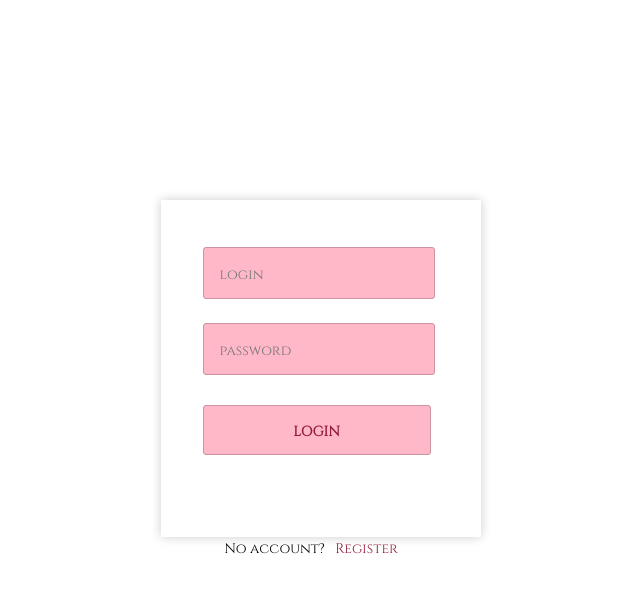
After one commit to vzamyati/Piscine-PHP, a PHP site: page /login.html in a window 1280 px wide. The commit adds this page. Shown: the top 593 px of the page, without its empty margins (329-969 px from the left). Run offline with PHP 8.4, Linux system fonts and the light colour scheme.

Commit message:
cont rush

```diff
--- a/htdocs/rush00/fonts.css
+++ b/htdocs/rush00/fonts.css
@@ -1,20 +1,20 @@
 @font-face {
 	font-family: "Cinzel-Regular";
-	src: url("../fonts/Cinzel/Cinzel-Regular.eot?#iefix")format("embedded-opentype"),
-	url("fonts/Cinzel/Cinzel-Regular.otf") format("truetype");
-	font-style: normal;
-	font-weight: normal;
-}
-/*
-@font-face {
-	font-family: "OpenSans-Bold";
-	src: url("fonts/OpenSans/OpenSans-Bold.eot?#iefix")format("embedded-opentype"),
-	url("fonts/OpenSans/OpenSans-Bold.ttf") format("truetype");
+	src: url("../fonts/cinzel/Cinzel-Regular.eot?#iefix")format("embedded-opentype"),
+	url("fonts/cinzel/Cinzel-Regular.otf") format("truetype");
 	font-style: normal;
 	font-weight: normal;
 }
 
 @font-face {
+	font-family: "Cinzel-Black";
+	src: url("../fonts/cinzel/Cinzel-Black.eot?#iefix")format("embedded-opentype"),
+	url("fonts/cinzel/Cinzel-Black.otf") format("truetype");
+	font-style: normal;
+	font-weight: normal;
+}
+
+/*@font-face {
 	font-family: "OpenSans-SemiBold";
 	src: url("fonts/OpenSans/OpenSans-SemiBold.eot?#iefix")format("embedded-opentype"),
 	url("fonts/OpenSans/OpenSans-SemiBold.ttf") format("truetype");
--- /dev/null
+++ b/htdocs/rush00/login.css
@@ -0,0 +1,85 @@
+body {
+	background-color: #ffffff;
+	font-family: ;
+	font-size: 14px;
+	line-height: 1.5em;
+	font-family: Cinzel-Regular;
+}
+
+a {
+	color: #941E3A;
+	text-decoration: none;
+}
+
+a:hover {
+	text-decoration: underline;
+}
+
+input {
+	border: none;
+	font-family: Cinzel-Regular;
+	font-size: 14px;
+	line-height: 1.5em;
+	padding: 0;
+}
+
+p {
+	line-height: 1.5em;
+	margin: 0;
+}
+
+form {
+	width: 320px;
+	height: 300px;
+	box-shadow: 0 0 10px rgba(0,0,0,0.2);
+	padding-top: 37px;
+}
+
+#login {
+	margin: 200px auto;
+	width: 300px;
+}
+
+#login form input {
+	height: 50px;
+	outline:none;
+}
+
+#login form input[type="text"], input[type="password"] {
+	background-color: #FFB8C8;
+	border: 1px solid #CC93A0;
+	border-radius: 3px;
+	color: #941E3A;
+	margin-bottom: 1em;
+	padding: 0 16px;
+	width: 198px;
+	margin-left: 13%;
+	margin-top: 10px;
+}
+
+#login form input:focus {
+	color:#34090C;
+}
+
+#login form input[type="submit"] {
+	border-radius: 3px;
+	background-color: #FFB8C8;
+	border: 1px solid #CC93A0;
+	color: #941E3A;
+	font-weight: bold;
+	margin-bottom: 1em;
+	text-transform: uppercase;
+	cursor:pointer;
+	padding: 0 16px;
+	width: 228px;
+	margin-left: 13%;
+    margin-top: 5%;
+}
+
+#login form input[type="submit"]:hover {
+	background-color: #FF6B8D;
+}
+
+#login > p {
+	text-align: center;
+}
--- /dev/null
+++ b/htdocs/rush00/login.html
@@ -0,0 +1,20 @@
+<!DOCTYPE html>
+<html>
+<head>
+	<meta charset="UTF-8">
+	<link rel="stylesheet" href="login.css" />
+	<link rel="stylesheet" href="fonts.css" />
+</head>
+<body>
+    <div id="login">
+        <form action="" method="get">
+            <form class="clearfix">
+                <input type="text" placeholder="login" name="login"/>
+				<input type="password" placeholder="password" name="passwd"/>
+                <p><input type="submit" value="Login"></p>
+            </form>
+        </form>
+        <p>No account? &nbsp;&nbsp;<a href="register.html">Register</a></p>
+    </div>
+</body>
+</html>
```
Also changed, not shown: htdocs/rush00/install.php (added, +9 -0 lines), htdocs/rush00/main_page.css (+13 -4 lines), htdocs/rush00/main_page.html (+8 -8 lines), htdocs/rush00/register.css (added, +81 -0 lines), htdocs/rush00/register.html (added, +20 -0 lines).
